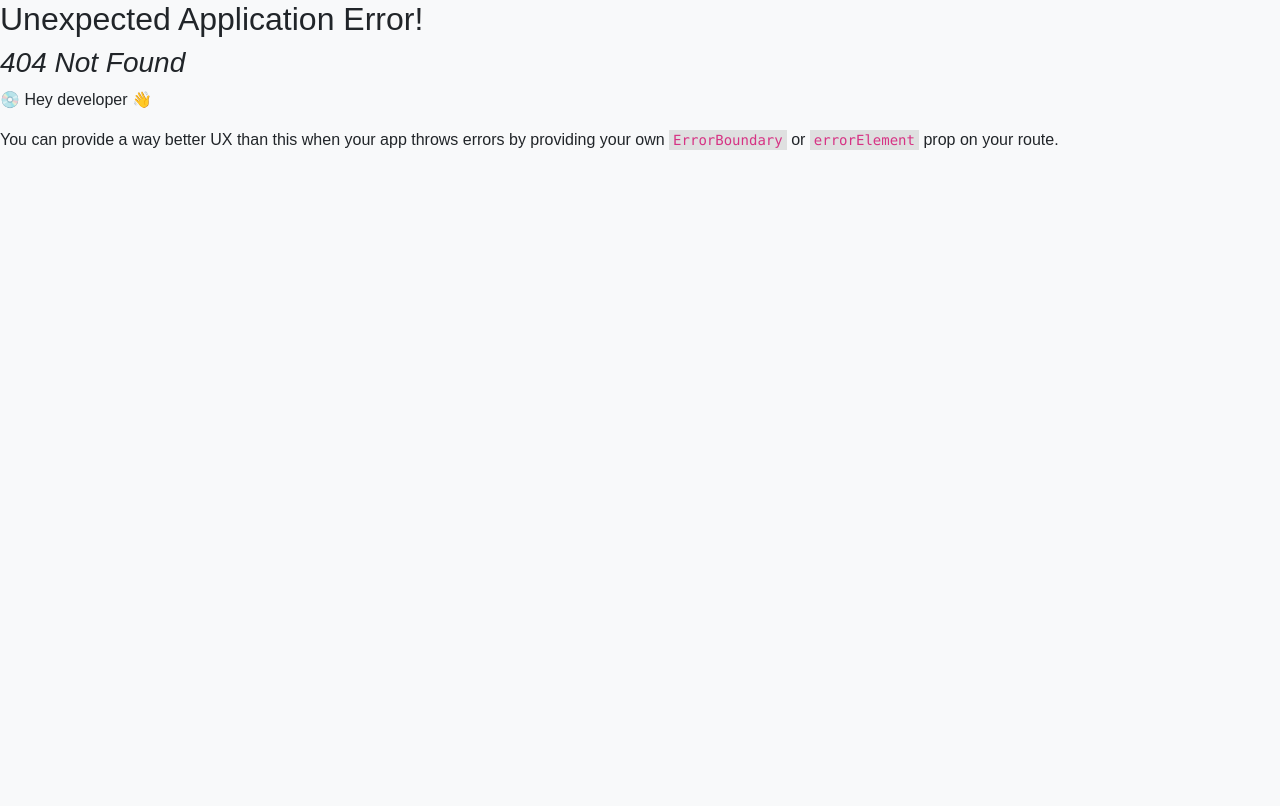
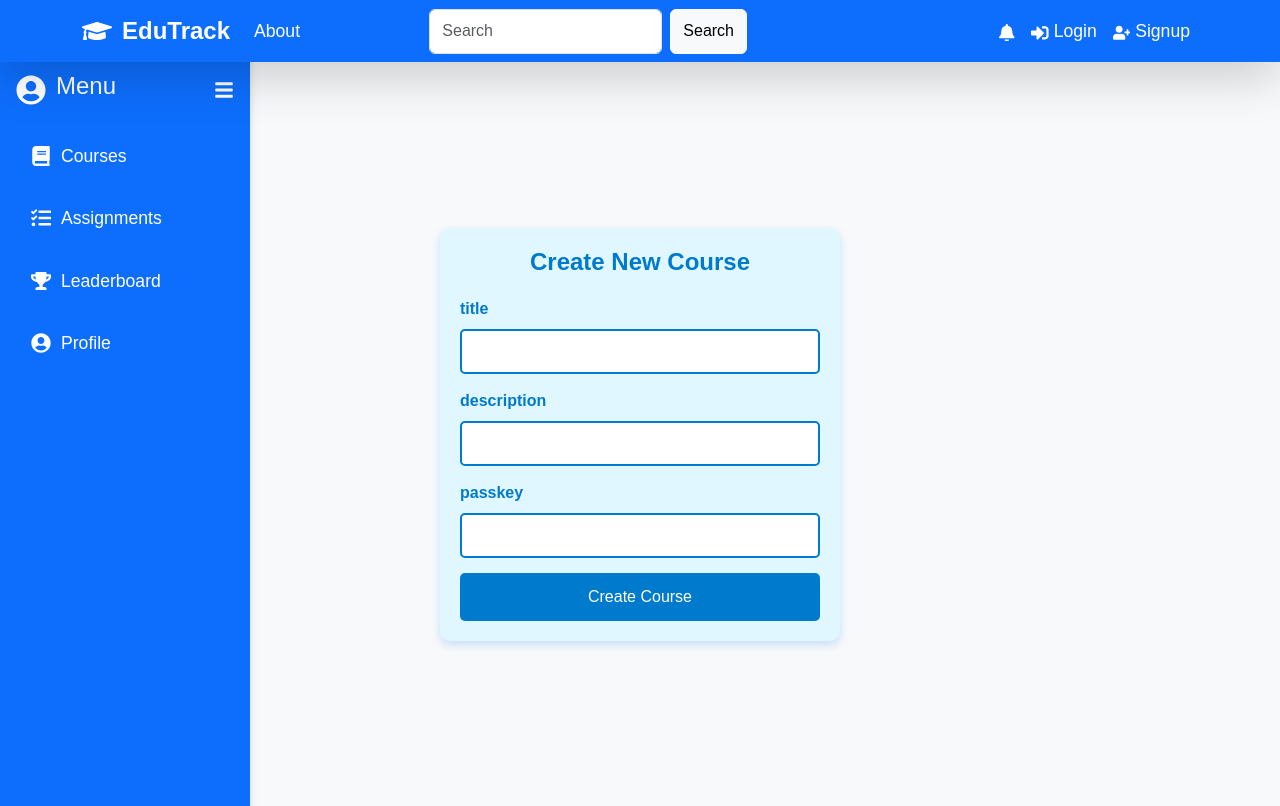
Before and after one commit to Sriramchannamsetty/EduTrack, a React (Vite) app in the folder frontend/: page /course in a window 1280 px wide. Before the commit this address had no page. Built offline with nearby package versions, Linux system fonts and the light colour scheme.

Commit message:
course form and assignment form

```diff
--- /dev/null
+++ b/frontend/src/components/AssignmentForm.jsx
@@ -0,0 +1,20 @@
+import FormComponent from "./FormComponent"
+import { useContext } from "react";
+import { AuthUser } from "../../store/Auth-store";
+function AssignmentForm(){
+    const {user} = useContext(AuthUser);
+    async function onSubmit(formData){
+        console.log(formData);
+        const res = await fetch(`http://localhost:5000/api/${user._id}/course/new`,{
+            method : "POST",
+            body : JSON.stringify(formData),
+            headers: { "Content-Type": "application/json; charset=utf-8" },
+        })
+
+    }
+    const fields = [{name:"title",type:"input",label:"title"},{name:"description",type:"text",label:"description"},{name:"points",type:"text",label:"points"},{name:"dueDate",type:"date",label:"dueDate"}];
+    return <>
+    <FormComponent fields = {fields} button = {"Create Course"}/>
+    </>
+}
+export default AssignmentForm
--- a/frontend/src/components/AuthForm.jsx
+++ b/frontend/src/components/AuthForm.jsx
@@ -41,7 +41,7 @@
             const data = await res.json();
             console.log("Response:", data);
             setUser(data); //context api
-            navigate('/home')
+            navigate('/course')
         } catch (error) {
             console.error("Fetch error:", error);
         }
--- /dev/null
+++ b/frontend/src/components/CourseForm.jsx
@@ -0,0 +1,20 @@
+import FormComponent from "./FormComponent"
+import { useContext } from "react";
+import { AuthUser } from "../../store/Auth-store";
+function CourseForm(){
+    const {user} = useContext(AuthUser);
+    async function onSubmit(formData){
+        console.log(formData);
+        const res = await fetch(`http://localhost:5000/api/${user._id}/course/new`,{
+            method : "POST",
+            body : JSON.stringify(formData),
+            headers: { "Content-Type": "application/json; charset=utf-8" },
+        })
+
+    }
+    const fields = [{name:"title",type:"input",label:"title"},{name:"description",type:"text",label:"description"},{name:"passkey",type:"text",label:"passkey"}];
+    return <>
+    <FormComponent fields = {fields} button = {"Create Course"} heading ={"Create New Course"} onSubmit={onSubmit}/>
+    </>
+}
+export default CourseForm
--- /dev/null
+++ b/frontend/src/components/FormComponent.css
@@ -0,0 +1,80 @@
+/* Sky Blue Themed Styling */
+.form-container {
+    width: 100%;
+    max-width: 400px;
+    margin: auto;
+    padding: 20px;
+    background: #e0f7ff; /* Light Sky Blue */
+    border-radius: 10px;
+    box-shadow: 0 4px 10px rgba(0, 122, 255, 0.2);
+    opacity: 0;
+    transform: translateY(-20px);
+    transition: opacity 0.6s ease-out, transform 0.6s ease-out;
+  }
+
+  /* Fade-in Animation */
+  .fade-in {
+    opacity: 1;
+    transform: translateY(0);
+  }
+
+  .form-heading {
+    text-align: center;
+    color: #007acc;
+    font-size: 24px;
+    margin-bottom: 20px;
+    font-weight: bold;
+  }
+
+  .form {
+    display: flex;
+    flex-direction: column;
+    gap: 15px;
+  }
+
+  .form-group {
+    display: flex;
+    flex-direction: column;
+  }
+
+  .form-label {
+    font-size: 16px;
+    font-weight: 600;
+    color: #007acc;
+  }
+
+  .form-input {
+    padding: 10px;
+    border: 2px solid #007acc;
+    border-radius: 5px;
+    font-size: 14px;
+    outline: none;
+    transition: all 0.3s ease-in-out;
+  }
+
+  /* Input Focus Effect */
+  .form-input:focus {
+    border-color: #005ea6;
+    box-shadow: 0 0 10px rgba(0, 122, 255, 0.5);
+  }
+
+  /* Button Styling */
+  .form-button {
+    background: #007acc;
+    color: white;
+    padding: 12px;
+    font-size: 16px;
+    border: none;
+    border-radius: 5px;
+    cursor: pointer;
+    transition: background 0.3s ease-in-out, transform 0.2s;
+  }
+
+  /* Hover & Click Animation */
+  .form-button:hover {
+    background: #005ea6;
+  }
+
+  .form-button:active {
+    transform: scale(0.95);
+  }
--- /dev/null
+++ b/frontend/src/components/FormComponent.jsx
@@ -0,0 +1,54 @@
+import { useRef, useEffect, useState } from "react";
+import "./FormComponent.css"; // Import the CSS file
+
+function FormComponent({ fields, button, onSubmit, heading }) {
+  const formRef = useRef(null);
+  const [animate, setAnimate] = useState(false);
+
+  useEffect(() => {
+    setAnimate(true); // Trigger animation when component loads
+  }, []);
+
+  function handleSubmit(event) {
+    event.preventDefault();
+
+    const formData = {};
+
+    fields.forEach((field) => {
+      if (formRef.current[field.name]) {
+        formData[field.name] = formRef.current[field.name].value;
+      }
+    });
+
+    onSubmit(formData);
+  }
+
+  return (
+    <div className={`form-container ${animate ? "fade-in" : ""}`}>
+      <h1 className="form-heading">{heading}</h1>
+      <form onSubmit={handleSubmit} ref={formRef} className="form">
+        {fields.map((field, idx) => (
+          <div key={idx} className="form-group">
+            {field.label && (
+              <label htmlFor={field.name} className="form-label">
+                {field.label}
+              </label>
+            )}
+            <input
+              type={field.type}
+              name={field.name}
+              id={field.name}
+              className="form-input"
+              placeholder={field.placeholder ? field.placeholder : ""}
+            />
+          </div>
+        ))}
+        <button type="submit" className="form-button">
+          {button}
+        </button>
+      </form>
+    </div>
+  );
+}
+
+export default FormComponent;
--- a/frontend/src/main.jsx
+++ b/frontend/src/main.jsx
@@ -5,6 +5,8 @@
 import "bootstrap/dist/css/bootstrap.min.css";
 import AuthForm from "./components/AuthForm";
 import Home from "./components/home";
+import CourseForm from "./components/CourseForm.jsx";
+import AssignmentForm from "./components/AssignmentForm.jsx";
 
 const router = createBrowserRouter([
   {
@@ -14,6 +16,8 @@
       { path: "login", element: <AuthForm heading="Login" /> },
       { path: "signup", element: <AuthForm heading="Sign Up" /> },
       { path: "home", element: <Home /> },
+      { path :"course", element: <CourseForm />},
+      { path :"assignment", element: <AssignmentForm />}
     ],
   },
 ]);
```
